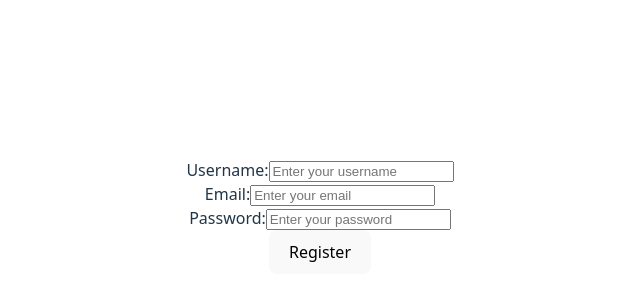
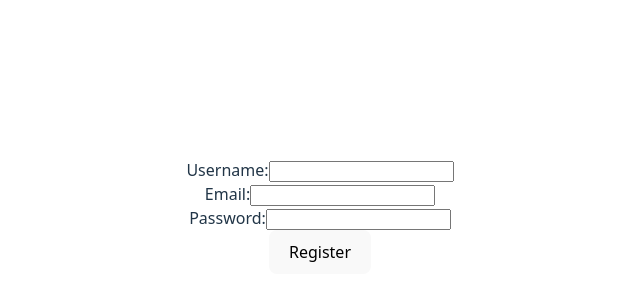
Before and after one commit to Judiedesigns/alx-fe-reactjs, a React (Vite) app in the folder form-handling-react/: page / in a window 1280 px wide. Shown: the part 184-484 px from the top of the page, without its empty margins (320-960 px from the left). Built offline with nearby package versions, Linux system fonts and the light colour scheme.

Commit message:
updated state management

```diff
--- a/form-handling-react/src/components/RegistrationForm.jsx
+++ b/form-handling-react/src/components/RegistrationForm.jsx
@@ -1,4 +1,4 @@
-import React from "react";
+import React, { useState } from "react";
 import { Formik, Form, Field, ErrorMessage } from "formik";
 import * as Yup from "yup";
 
@@ -11,81 +11,86 @@ const validationSchema = Yup.object({
 });
 
 const FormikForm = () => {
+  const [formData, setFormData] = useState({
+    username: "",
+    email: "",
+    password: "",
+  });
+
   return (
     <Formik
-      initialValues={{
-        username: "",
-        email: "",
-        password: "",
-      }}
+      initialValues={formData}
       validationSchema={validationSchema}
       onSubmit={(values, { resetForm }) => {
         console.log("Form submitted successfully:", values);
+        setFormData(values); // update useState with formik values
         resetForm();
       }}
     >
-      {({ isSubmitting }) => (
+      {({ values, handleChange }) => (
         <Form className="flex flex-col gap-4 max-w-md mx-auto mt-6">
           <div>
-            <label htmlFor="username" className="block font-bold mb-1">
-              Username:
-            </label>
+            <label className="block font-bold mb-1">Username:</label>
             <Field
               type="text"
-              id="username"
               name="username"
-              placeholder="Enter your username"
+              value={values.username}
+              onChange={(e) => {
+                handleChange(e);
+                setFormData({ ...formData, username: e.target.value });
+              }}
               className="border border-gray-400 p-2 rounded w-full"
             />
             <ErrorMessage
               name="username"
               component="div"
-              className="text-red-500 text-sm mt-1"
+              className="text-red-500 text-sm"
             />
           </div>
 
           <div>
-            <label htmlFor="email" className="block font-bold mb-1">
-              Email:
-            </label>
+            <label className="block font-bold mb-1">Email:</label>
             <Field
               type="email"
-              id="email"
               name="email"
-              placeholder="Enter your email"
+              value={values.email}
+              onChange={(e) => {
+                handleChange(e);
+                setFormData({ ...formData, email: e.target.value });
+              }}
               className="border border-gray-400 p-2 rounded w-full"
             />
             <ErrorMessage
               name="email"
               component="div"
-              className="text-red-500 text-sm mt-1"
+              className="text-red-500 text-sm"
             />
           </div>
 
           <div>
-            <label htmlFor="password" className="block font-bold mb-1">
-              Password:
-            </label>
+            <label className="block font-bold mb-1">Password:</label>
             <Field
               type="password"
-              id="password"
               name="password"
-              placeholder="Enter your password"
+              value={values.password}
+              onChange={(e) => {
+                handleChange(e);
+                setFormData({ ...formData, password: e.target.value });
+              }}
               className="border border-gray-400 p-2 rounded w-full"
             />
             <ErrorMessage
               name="password"
               component="div"
-              className="text-red-500 text-sm mt-1"
+              className="text-red-500 text-sm"
             />
           </div>
 
           <button
             type="submit"
-            disabled={isSubmitting}
             className="bg-blue-500 text-white py-2 px-4 rounded hover:bg-blue-700"
           >
-            {isSubmitting ? "Registering..." : "Register"}
+            Register
           </button>
         </Form>
       )}
```
